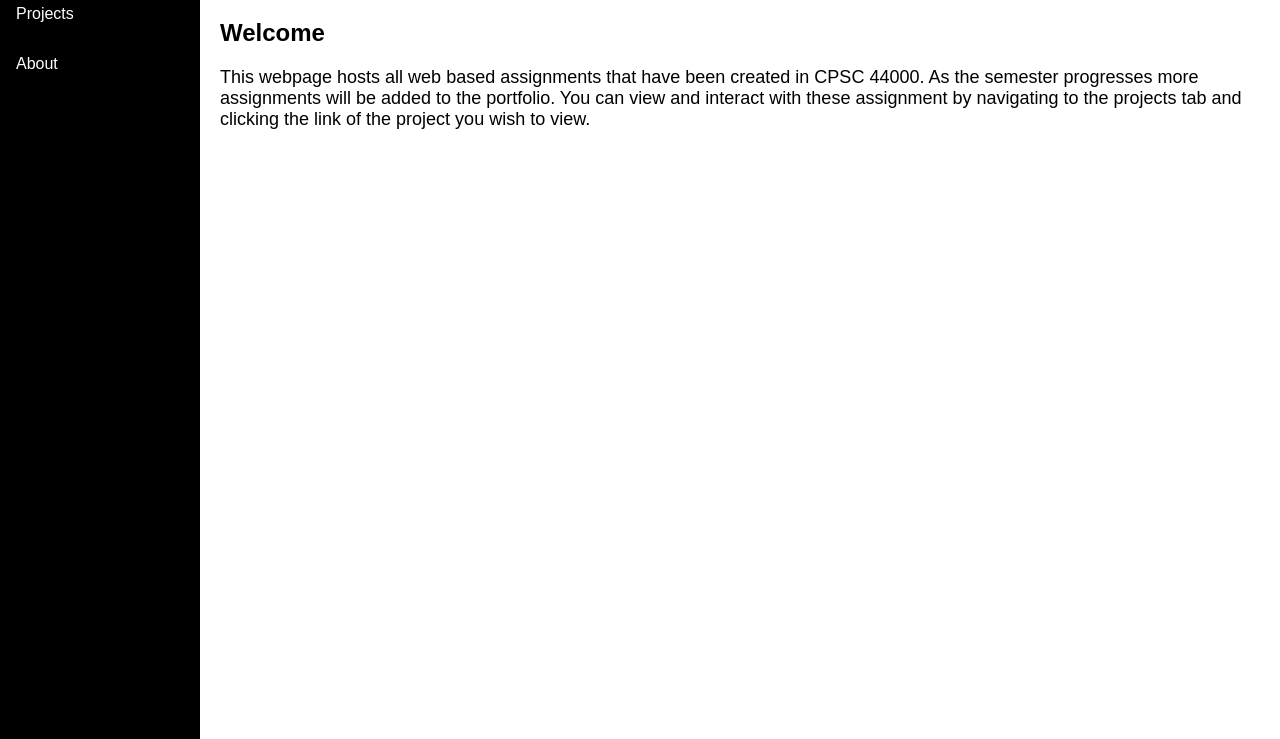
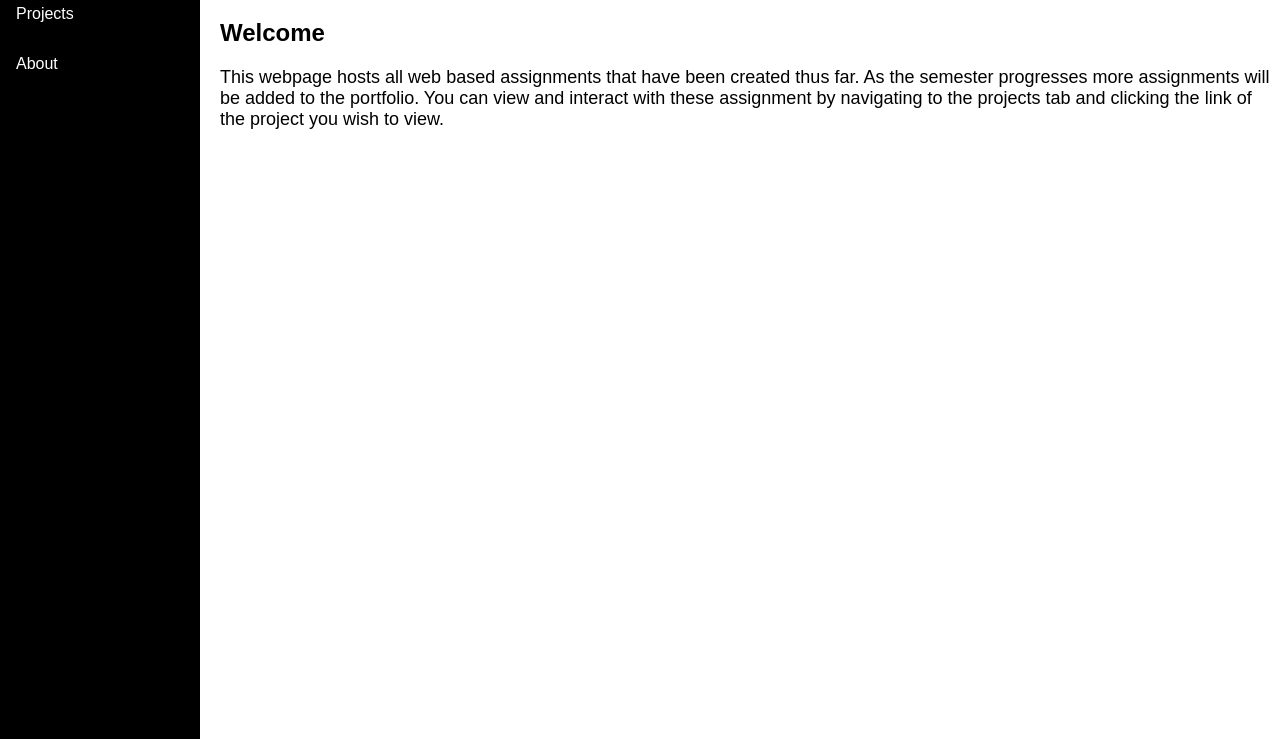
Before and after one commit to GroverSoans/AssignmentPortfolio, a website: page client/index.html in a window 1280 px wide. Shown: the part 61-800 px from the top of the page. Drawn offline with Linux system fonts and the light colour scheme.

Commit message:
minor changes made

```diff
--- a/client/index.html
+++ b/client/index.html
@@ -20,8 +20,7 @@
 </div>
 <div class="content">
 	<h2>Welcome</h2>
-  <p>This webpage hosts all web based assignments that have been created
-    in CPSC 44000. As the semester progresses more assignments will be added
+  <p>This webpage hosts all web based assignments that have been created thus far. As the semester progresses more assignments will be added
     to the portfolio. You can view and interact with these assignment by
     navigating to the projects tab and clicking the link of the project you
     wish to view.
```
Also changed, not shown: client/projects.html (+1 -1 lines).
